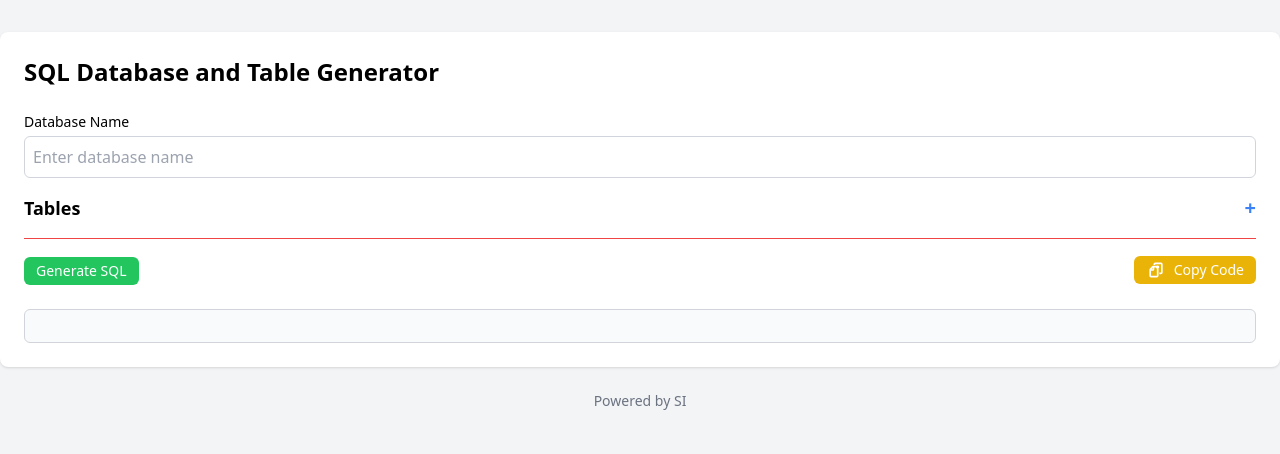
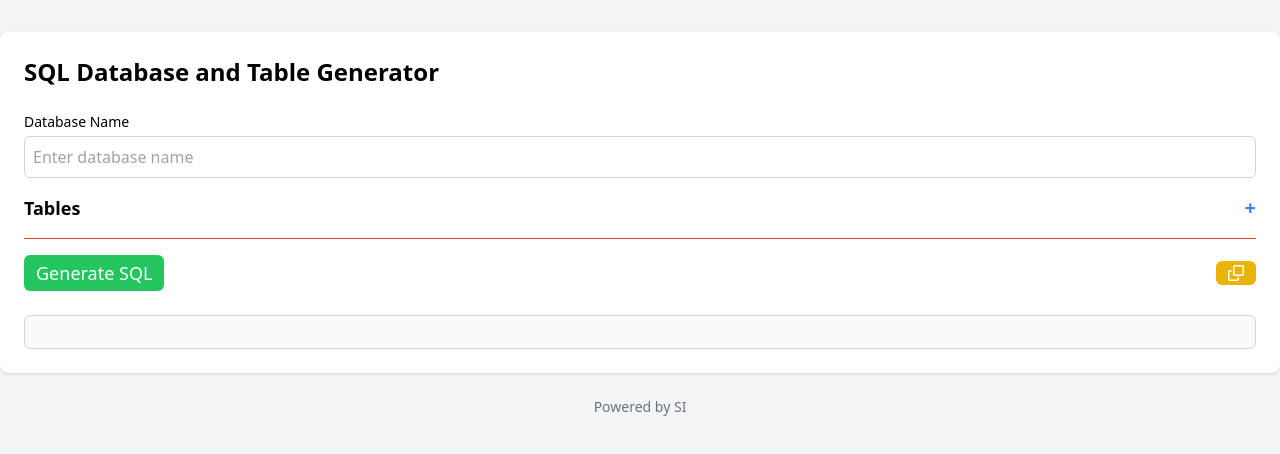
Before and after one commit to ssumir/SQL-Code-Maker, a plain HTML site: page table.html in a window 1280 px wide. Drawn offline with nearby package versions, Linux system fonts and the light colour scheme.

Commit message:
table.html

```diff
--- a/table.html
+++ b/table.html
@@ -28,17 +28,14 @@
         <div class="flex justify-between items-center mb-4">
             <h3 class="text-lg font-semibold">
                 <button onclick="generateSQL()"
-                    class="px-3 py-1 bg-green-500 text-white text-sm font-medium rounded-md hover:bg-green-600 transition duration-150">
+                    class="px-3 py-1 bg-green-500 text-white text-md font-medium rounded-md hover:bg-green-600 transition duration-150">
                     Generate SQL
                 </button>
             </h3>
                 <button
                     onclick="copySqlCode()"
-                    class="px-3 py-1 bg-yellow-500 text-white text-sm font-medium rounded-md hover:bg-blue-600 transition duration-150 flex items-center gap-2"
-                >
-                    <svg class="w-5 h-5 text-white" aria-hidden="true" xmlns="http://www.w3.org/2000/svg" fill="none" viewBox="0 0 24 24">
-                        <path stroke="currentColor" stroke-linejoin="round" stroke-width="2" d="M9 8v3a1 1 0 0 1-1 1H5m11 4h2a1 1 0 0 0 1-1V5a1 1 0 0 0-1-1h-7a1 1 0 0 0-1 1v1m4 3v10a1 1 0 0 1-1 1H6a1 1 0 0 1-1-1v-7.13a1 1 0 0 1 .24-.65L7.7 8.35A1 1 0 0 1 8.46 8H13a1 1 0 1 1 0 1Z"/>
-                    </svg> Copy Code
+                    class="px-3 py-1 bg-yellow-500 text-white text-sm font-medium rounded-md hover:bg-blue-600 transition duration-150 flex items-center gap-2">
+                    <svg aria-hidden="true" focusable="false" class="octicon octicon-copy" viewBox="0 0 16 16" width="16" height="16" fill="currentColor" display="inline-block" overflow="visible" style="vertical-align:text-bottom"><path d="M0 6.75C0 5.784.784 5 1.75 5h1.5a.75.75 0 0 1 0 1.5h-1.5a.25.25 0 0 0-.25.25v7.5c0 .138.112.25.25.25h7.5a.25.25 0 0 0 .25-.25v-1.5a.75.75 0 0 1 1.5 0v1.5A1.75 1.75 0 0 1 9.25 16h-7.5A1.75 1.75 0 0 1 0 14.25Z"></path><path d="M5 1.75C5 .784 5.784 0 6.75 0h7.5C15.216 0 16 .784 16 1.75v7.5A1.75 1.75 0 0 1 14.25 11h-7.5A1.75 1.75 0 0 1 5 9.25Zm1.75-.25a.25.25 0 0 0-.25.25v7.5c0 .138.112.25.25.25h7.5a.25.25 0 0 0 .25-.25v-7.5a.25.25 0 0 0-.25-.25Z"></path></svg>
                 </button>
         </div>
         <div id="output" class="mt-6 p-4 border border-gray-300 rounded-md bg-gray-50 whitespace-pre-line"></div>
@@ -371,7 +368,7 @@ function generateSQL() {
         }
 
         tableSQL += columnDefinitions.concat(foreignKeys).join(",\n    "); // Added indentation for readability
-        tableSQL += `\n);`;
+        tableSQL += `\n);\n\nSELECT * FROM ${tableName};\n\n`;
         tableDefinitions.push(tableSQL);
     }
 
```
